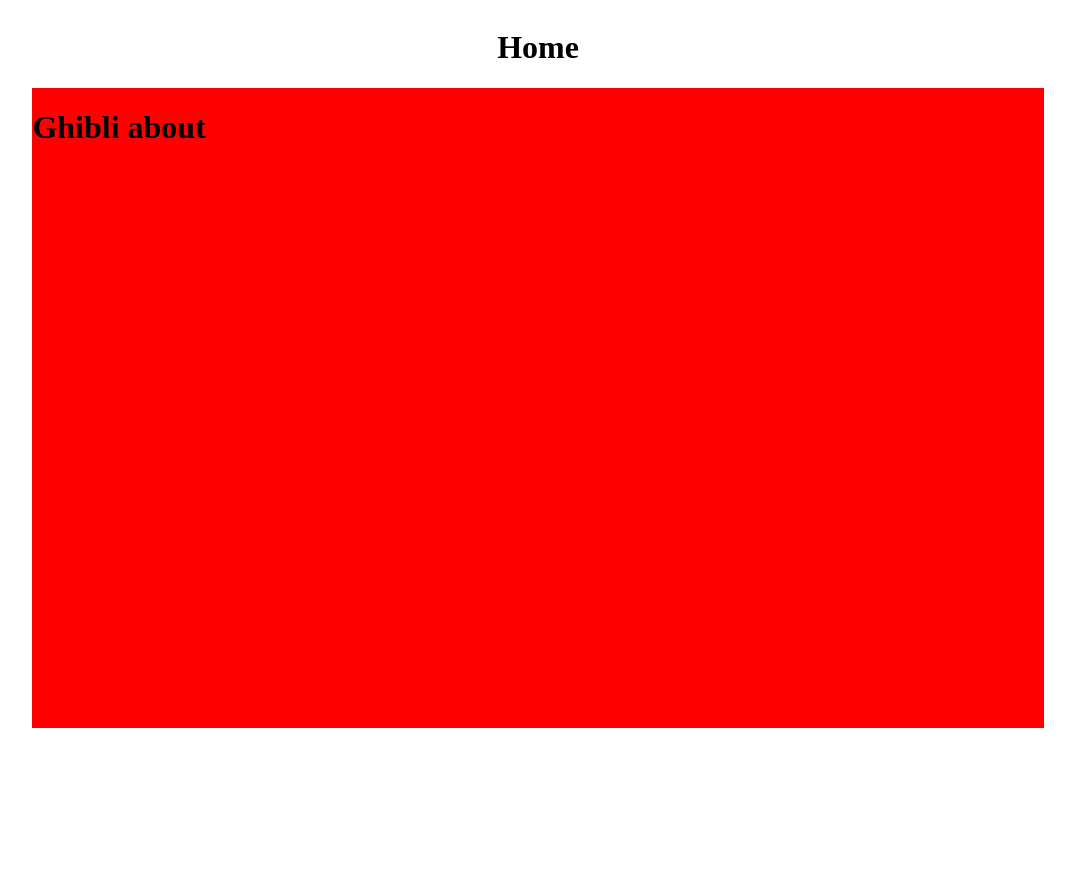
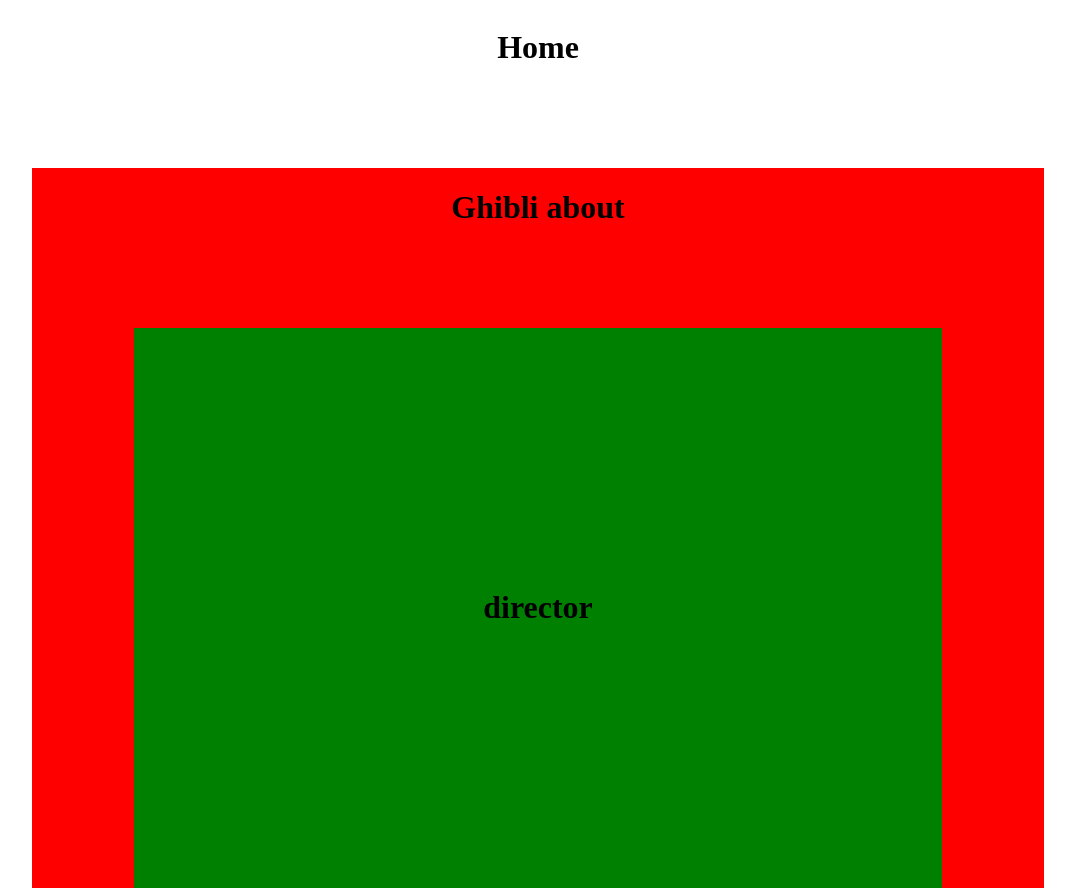
Before and after one commit to emamaria/Ghibli, a Vue app: page /#/ghibli in a window 1280 px wide. Shown: the whole page, without its empty margins (102-1177 px from the left). Before the commit the page ends 800 px from the top, so only its background shows below. Built offline with nearby package versions, Linux system fonts and the light colour scheme.

Commit message:
routes children

```diff
--- a/src/modules/ghibli/layouts/GhibliAbout.vue
+++ b/src/modules/ghibli/layouts/GhibliAbout.vue
@@ -1,6 +1,8 @@
 <template>
 <div class="main_container">
  <h1>Ghibli about</h1>
+
+ <router-view></router-view>
 </div>
 
 </template>
@@ -15,6 +17,11 @@
 .main_container{
     background-color: red;
     width: 80%;
-    height: 80vh;
+    height: 90vh;
+    display: flex;
+    flex-direction: column;
+    justify-content: center;
+    align-items: center;
+    margin-top: 5rem;
 }
 </style>
--- a/src/modules/ghibli/pages/Director.vue
+++ b/src/modules/ghibli/pages/Director.vue
@@ -14,7 +14,7 @@
 <style scoped>
   .main_container{
     background-color: green;
-     width: 80%;
-    height: 80vh;
+     /* width: 80%;
+    height: 80vh; */
   }
 </style>
--- a/src/modules/ghibli/pages/AllFilms.vue
+++ b/src/modules/ghibli/pages/Film.vue
@@ -1,6 +1,6 @@
 <template>
 <div class="main_container">
-      <h1>all films</h1>
+     <h1>one film</h1>
 </div>
 
 </template>
@@ -13,8 +13,8 @@
 
 <style scoped>
 .main_container{
-    background-color: blue;
-     width: 80%;
-    height: 80vh;
+    background-color: yellow;
+     /* width: 80%;
+    height: 80vh; */
 }
 </style>
--- a/src/modules/ghibli/pages/OneFilm.vue
+++ b/src/modules/ghibli/pages/Films.vue
@@ -1,6 +1,6 @@
 <template>
 <div class="main_container">
-     <h1>one film</h1>
+      <h1>all films</h1>
 </div>
 
 </template>
@@ -13,8 +13,8 @@
 
 <style scoped>
 .main_container{
-    background-color: yellow;
-     width: 80%;
-    height: 80vh;
+    background-color: blue;
+     /* width: 80%;
+    height: 80vh; */
 }
 </style>
--- a/src/router/router.js
+++ b/src/router/router.js
@@ -9,7 +9,26 @@
     {
      path: '/ghibli',
      name: 'ghibli-about',
-     component: () => import(/* webpackChunkName: "GhibliAbout" */ '../modules/ghibli/layouts/GhibliAbout.vue')
+     component: () => import(/* webpackChunkName: "GhibliAbout" */ '../modules/ghibli/layouts/GhibliAbout.vue'),
+     children: [
+        //pongo path vacío en este primer children para que sea el primer children que aparezca por defecto
+        {
+         path: '',
+         name: 'director',
+         component: () => import( /* webpackChunkName: "Director" */ '../modules/ghibli/pages/Director.vue')
+        },
+        {
+         path: 'films',
+         name: 'films',
+         component: () => import( /* webpackChunkName: "Films" */ '../modules/ghibli/pages/Films.vue')
+        },
+        {
+         path: 'film',
+         name: 'film',
+         component: () => import( /* webpackChunkName: "Film" */ '../modules/ghibli/pages/Film.vue')
+        }
+
+     ]
     }
 
 ]
```
Also changed, not shown: src/components/Film.vue (renamed from src/components/OneFilm.vue).
